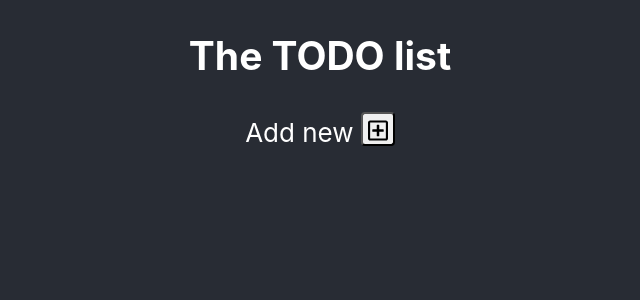
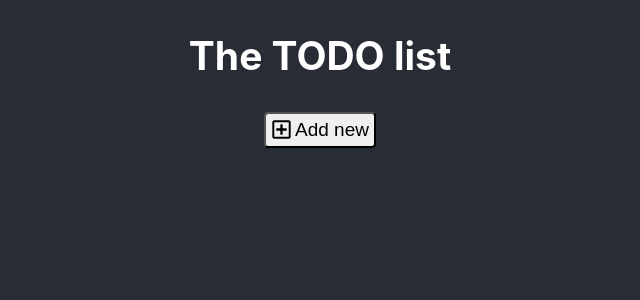
Before and after one commit to fjfdev/todo-list-react, a React (Create React App) app: page / in a window 1280 px wide. Shown: the top 300 px of the page, without its empty margins (320-960 px from the left). Built offline with nearby package versions, Linux system fonts and the light colour scheme.

Commit message:
Bug fixing & refactoring IconButton component

```diff
--- a/src/App.js
+++ b/src/App.js
@@ -7,7 +7,7 @@ class App extends Component {
 
   render() {
     return (
-      <div className='TodoList-container'>
+      <div className='App-container'>
           <h2>The TODO list</h2>
           <TodoList></TodoList>
       </div>
--- a/src/App.scss
+++ b/src/App.scss
@@ -1,5 +1,5 @@
 
-.TodoList-container {
+.App-container {
   background-color: #282c34;
   min-height: 100vh;
   display: flex;
--- a/src/components/IconButton.js
+++ b/src/components/IconButton.js
@@ -7,6 +7,7 @@ class IconButton extends React.Component {
         return (
             <button className={'IconButton ' + this.props.className} onClick={ this.props.onClick }>
                 <img className='icon' src={ this.props.icon } alt={ this.props.iconAltText }/>
+                <span className='textContent'>{ this.props.children }</span>
             </button>
         )
     }
--- a/src/components/IconButton.scss
+++ b/src/components/IconButton.scss
@@ -1,8 +1,6 @@
 button {
     padding: 5px;
     cursor: pointer;
-    width: calc(18px + 2vmin);
-    height: calc(18px + 2vmin);
     border-radius: 4px;
 
     &:focus {
@@ -10,6 +8,14 @@ button {
     }
 
     .icon {
-        width: 100%;
+        vertical-align: top;
+        width: calc(5px + 2vmin);
+        height: calc(5px + 2vmin);
+    }
+
+    .textContent {
+        font-size: 19px;
+        margin-left: 3px;
+        vertical-align: top;
     }
 }
--- a/src/components/Todo.js
+++ b/src/components/Todo.js
@@ -18,8 +18,8 @@ class Todo extends React.Component {
     getTodoForRead() {
         return (
             <div className='Todo'>
-                <span>{ this.props.value }</span>
-                <IconButton icon={ editIcon } iconAltText="Edit" onClick={ () => this.onClickEdit() }></IconButton>
+                <span>{ this.props.todoItem.value }</span>
+                <IconButton icon={ editIcon } iconAltText="Edit" onClick={ () => this.onClickEdit() }>Edit</IconButton>
             </div>
         );
     }
@@ -27,8 +27,10 @@ class Todo extends React.Component {
     getTodoForEdit() {
         return (
             <div className='Todo'>
-                <input type='text' defaultValue={ this.props.value } ref={ todoRef => this.todoInputRef = todoRef }/>
-                <IconButton icon={ confirmIcon } iconAltText="Confirm" onClick={ () => this.onClickConfirm() }></IconButton>
+                <form id="myFOrm" onSubmit={ () => this.onClickConfirm() }>
+                    <input type='text' name="todoValue" defaultValue={ this.props.todoItem.value } ref={ todoRef => this.todoInputRef = todoRef }/>
+                    <IconButton type="submit" icon={ confirmIcon } iconAltText="Confirm" onClick={ () => this.onClickConfirm() }>Confirm</IconButton>
+                </form>
             </div>
         );
     }
@@ -43,7 +45,7 @@ class Todo extends React.Component {
         this.setState(() => ({
             isEditMode: false
         }));
-        this.props.onEdit(this.props.value, this.todoInputRef.value);
+        this.props.onEdit(this.props.todoItem, this.todoInputRef.value);
     }
 
     render() {
--- a/src/components/Todo.scss
+++ b/src/components/Todo.scss
@@ -1,5 +1,4 @@
 .Todo {
-    width: 100%;
     padding: 10px;
     border-bottom: 1px solid white;
 
--- a/src/components/TodoList.js
+++ b/src/components/TodoList.js
@@ -19,7 +19,7 @@ class TodoList extends React.Component {
         return (
             <div className="Todo-container" key={todoKey}>
                 <IconButton className="remove-todo" icon={ deleteIcon } iconAltText="Delete" onClick={ () => this.deleteTodo(todoKey) }/>
-                <Todo value={ todo.value } onEdit={ this.onEditTodo }/>
+                <Todo todoItem={ todo } onEdit={ this.onEditTodo }/>
             </div>
         );
     }
@@ -31,9 +31,10 @@ class TodoList extends React.Component {
     onClickAdd = () => {
         const newTodo = {
             value: "New TODO",
+            id: this.state.todoItems.length + 1
         };
 
-        if (this.doesTodoExists(newTodo.value)) {
+        if (this.isValidValueForTodo(newTodo, newTodo.value)) {
             alert(`'${newTodo.value}' already exists, rename it and try again`)
         }
         else {
@@ -43,13 +44,13 @@ class TodoList extends React.Component {
         }
     }
 
-    onEditTodo = (oldValue, newValue) => {
-        if (this.doesTodoExists(newValue)) {
+    onEditTodo = (todoItem, newValue) => {
+        if (this.isValidValueForTodo(todoItem, newValue)) {
             alert(`'${newValue}' already exists, rename it and try again`)
         }
         else {
             const newItems =  [...this.state.todoItems].map( (todo) => {
-                if (todo.value === oldValue) {
+                if (todo.id === todoItem.id) {
                     todo.value = newValue;
                 }
                 return todo;
@@ -68,18 +69,17 @@ class TodoList extends React.Component {
         });
     }
 
-    doesTodoExists(todoValueForCheck) {
+    isValidValueForTodo(todoItem, valueForCheck) {
         return [...this.state.todoItems]
-            .map( (todo) => todo.value === todoValueForCheck )
+            .filter( (todo) => todo.id !== todoItem.id)
+            .map( (todo) => todo.value === valueForCheck )
             .reduce( (a, b) => a || b, false);
     }
 
     render() {
         return (
             <Fragment>
-                <span>
-                Add new  <IconButton icon={ addButton } iconAltText="Add new" onClick={ this.onClickAdd }></IconButton>
-                </span>
+                <IconButton icon={ addButton } iconAltText="Add new" onClick={ this.onClickAdd }>Add new</IconButton>
                 { this.getTodoList() }
             </Fragment>
         );
--- a/src/components/TodoList.scss
+++ b/src/components/TodoList.scss
@@ -1,5 +1,6 @@
 .Todo-container {
     width: 75%;
+    margin-top: 15px;
 
     .remove-todo {
         float: left;
@@ -11,7 +12,6 @@
         img {
             background-color: rgba(256, 256, 256, 0.5);
             border-radius: 15px;
-            width: 70%;
         }
     }
 }
```
Also changed, not shown: 2 other files (tests, documents, lock files or other folders).
